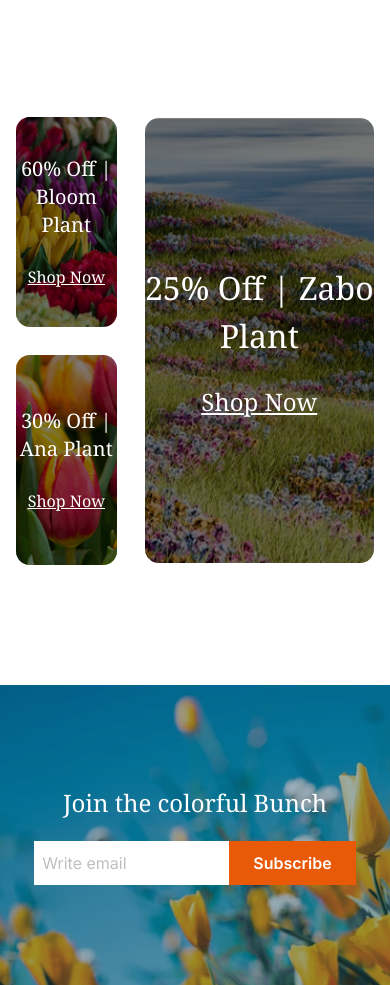
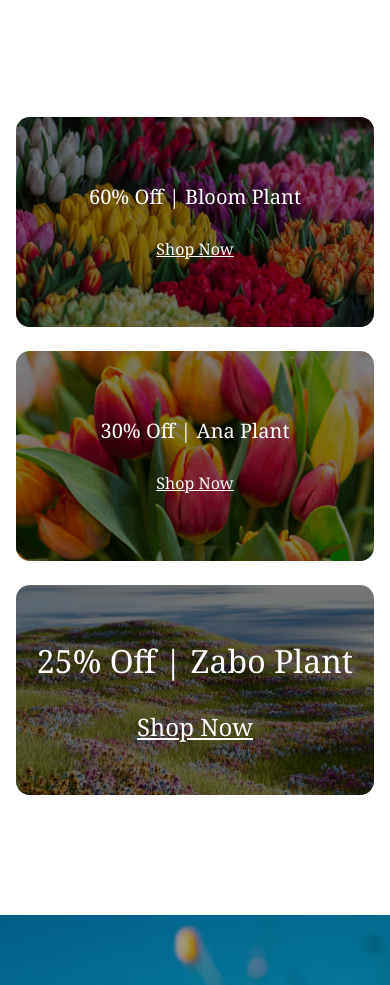
Before and after one commit to alamin856/Flower, a plain HTML site: page index.html in a window 390 px wide. Shown: the part 4991-5976 px from the top of the page. Drawn offline with nearby package versions, Linux system fonts and the light colour scheme.

Commit message:
i made the latest deal section responsive.

```diff
--- a/index.html
+++ b/index.html
@@ -332,7 +332,9 @@
           shop. From classic roses to exotic blooms, we offer a wide variety of
           fresh.
         </p>
-        <div class="grid grid-cols-3 grid-rows-2 gap-[28px] grid-flow-col">
+        <div
+          class="grid grid-cols-1 sm:grid-cols-3 grid-rows-3 sm:grid-rows-2 gap-[24px] grid-flow-row sm:grid-flow-col"
+        >
           <div
             class="relative h-[210px] rounded-[14px] grid items-center bg-[url(./assets/deal-bloom.png)] bg-cover bg-center"
           >
@@ -351,9 +353,11 @@
               <p><a class="underline" href="#">Shop Now</a></p>
             </div>
           </div>
-          <div class="col-span-2 row-span-2 rounded-[24px] grid items-center">
+          <div
+            class="sm:col-span-2 sm:row-span-2 rounded-[24px] grid items-center"
+          >
             <div
-              class="relative h-[445px] rounded-[14px] grid items-center bg-[url(./assets/deal-zabo.png)] bg-cover bg-center"
+              class="relative h-[210px] sm:h-[445px] rounded-[14px] grid items-center bg-[url(./assets/deal-zabo.png)] bg-cover bg-center"
             >
               <div class="absolute inset-0 bg-[#00000080] rounded-[14px]"></div>
               <div class="relative z-10 text-white text-center">
```
